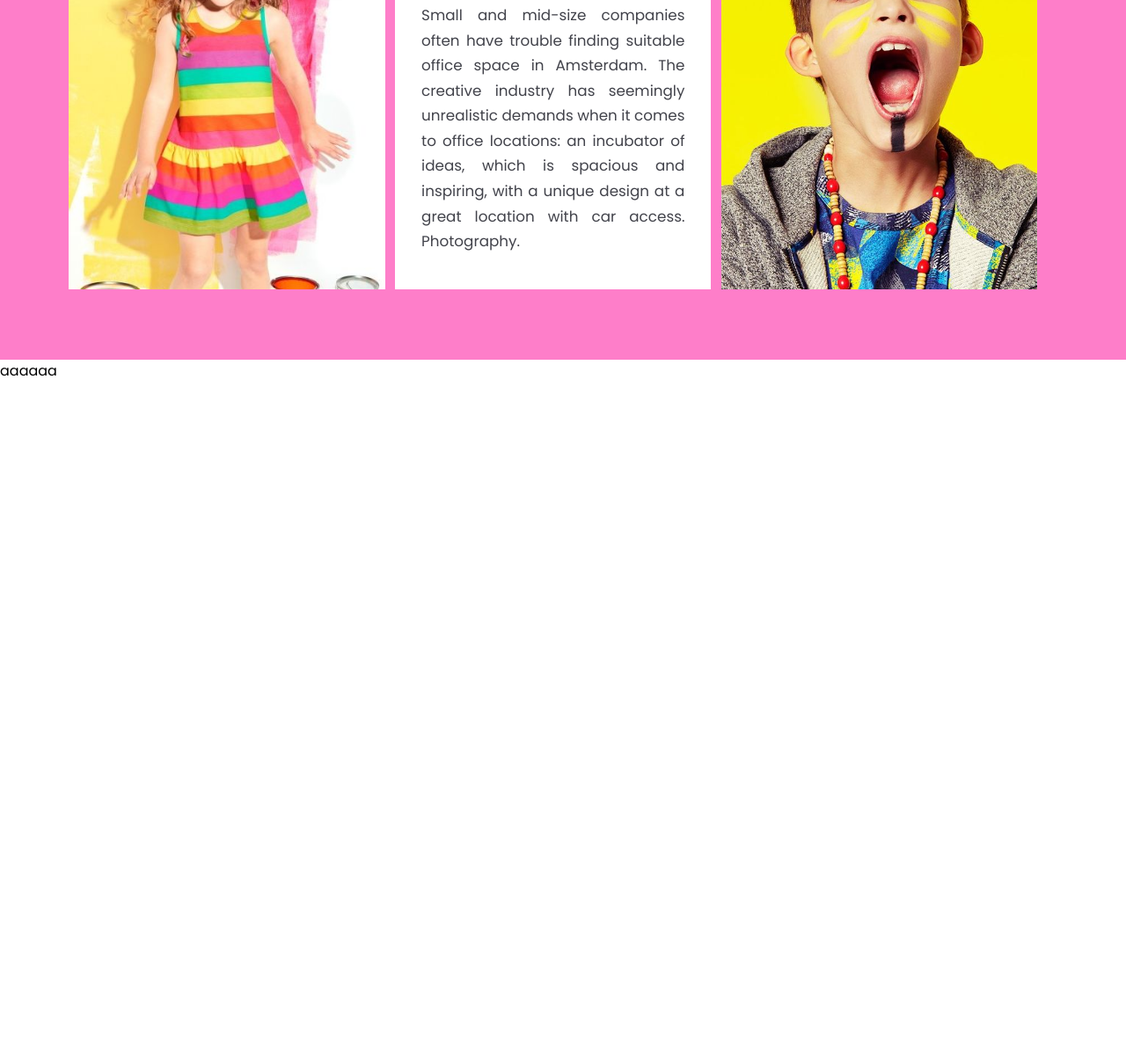
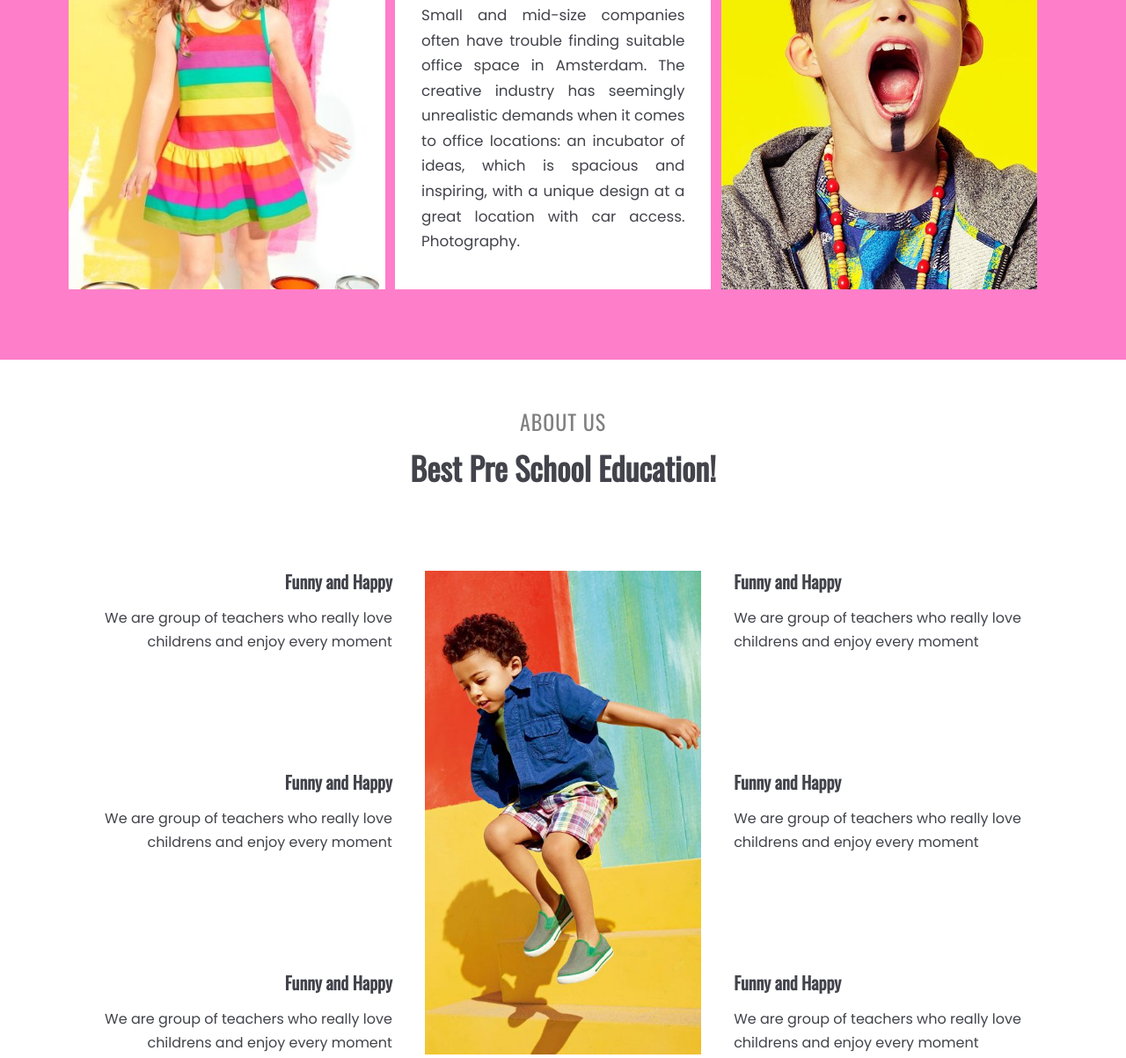
Before and after one commit to LuscaMath/education-practice, a plain HTML site: page index.html in a window 1280 px wide. Shown: the part 3708-4911 px from the top of the page at 88% size. Before the commit the page ends 4142 px from the top, so only its background shows below. Drawn offline with nearby package versions, Linux system fonts and the light colour scheme.

Commit message:
Add files via upload

```diff
--- a/css/estilo.css
+++ b/css/estilo.css
@@ -541,6 +541,93 @@
     background-position: center;
 }
 
+/*Segunda seção sobre*/
+
+.sobre-second {
+    width: 100%;
+    display: flex;
+    text-align: center;
+    flex-direction: column;
+    padding: 3.5rem 5rem 7rem 5rem;
+}
+
+.sobre-second-description {
+    margin-bottom: 6rem;
+}
+
+.sobre-second-description h4 {
+    font-family: 'Oswald', sans-serif;
+    color: #808080;
+    line-height: 1.2;
+    font-size: 1.5rem;
+    text-transform: uppercase;
+    letter-spacing: 1px;
+    font-weight: 300;
+}
+
+.sobre-second-description h2 {
+    font-family: 'Oswald', sans-serif;
+    color: #42434b;;
+    font-weight: 700;
+    line-height: 1.2;
+    font-size: 2.25rem;
+    margin-top: 1rem;
+}
+
+.sobre-second-content {
+    display: flex;
+    justify-content: space-around;
+    flex-wrap: wrap;
+}
+
+.text-content-first {
+    display: flex;
+    flex-direction: column;
+    text-align: right;
+    justify-content: space-between;
+    width: 31%;
+    height: 550px;
+}
+
+.sobre-second-img {
+    height: 550px;
+    width: 28%;
+    background-image: url(../imagens/imagem7.jpg);
+    background-size: cover;
+    background-position: center;
+}
+
+.text-content-second {
+    display: flex;
+    flex-direction: column;
+    text-align: left;
+    justify-content: space-between;
+    width: 31%;
+    height: 550px;
+}
+
+.text-content-items h3 {
+    font-family: 'Oswald', sans-serif;
+    font-weight: 700;
+    line-height: 1.2;
+    font-size: 1.25rem;
+    color: #42434b;
+    margin-bottom: 1rem;
+}
+
+.text-content-items p {
+    line-height: 1.7;
+    font-size: 1rem;
+    color: #42434b;
+}
+
+.testeee {
+    height: 500px;
+    background-color: #3db0f7;
+}
+
+
+
 
 
 
@@ -663,6 +750,29 @@
         width: 75%;
     }
 
+    .sobre-second-description {
+        margin-bottom: 1rem;
+    }
+
+    .sobre-second-content {
+        justify-content: center;
+    }
+
+    .text-content-first {
+        justify-content: space-evenly;
+        text-align: center;
+        width: 100%;
+    }
+
+    .sobre-second-img {
+        width: 80%;
+    }
+
+    .text-content-second {
+        justify-content: space-evenly;
+        text-align: center;
+        width: 100%;
+    }
 }
 
 @media (max-width: 596px) {
@@ -674,6 +784,10 @@
 
     .classInformation {
         padding: 2rem;
+    }
+
+    .sobre-second-img {
+        width: 90%;
     }
 
 }
@@ -738,6 +852,19 @@
         width: 90%;
     }
 
+    .sobre-second {
+        padding: 1rem;
+    }
+
+    .sobre-second-description h2 {
+        font-size: 1.8rem;
+    }
+
+    .sobre-second-img {
+        width: 280px;
+        height: 280px;
+    }
+
 
 }
 
--- a/index.html
+++ b/index.html
@@ -149,6 +149,49 @@
                         <div class="innovateCardImgSecond"></div>
                     </div>
                 </section><!--Fim da seção inovate-->
+
+                <section class="sobre-second">
+                    <div class="sobre-second-description">
+                        <h4>about Us</h4>
+                        <h2>Best Pre School Education! </h2>
+                    </div>
+                    <div class="sobre-second-content">
+
+                        <div class="text-content-first">
+                            <div class="text-content-items">
+                                <h3>Funny and Happy</h3>
+                                <p>We are group of teachers who really love childrens and enjoy every moment </p>
+                            </div>
+                            <div class="text-content-items">
+                                <h3>Funny and Happy</h3>
+                                <p>We are group of teachers who really love childrens and enjoy every moment </p>
+                            </div>
+                            <div class="text-content-items">
+                                <h3>Funny and Happy</h3>
+                                <p>We are group of teachers who really love childrens and enjoy every moment </p>
+                            </div>
+                        </div>
+
+                        <div class="sobre-second-img"></div>
+
+                        <div class="text-content-second">
+                            <div class="text-content-items">
+                                <h3>Funny and Happy</h3>
+                                <p>We are group of teachers who really love childrens and enjoy every moment </p>
+                            </div>
+                            <div class="text-content-items">
+                                <h3>Funny and Happy</h3>
+                                <p>We are group of teachers who really love childrens and enjoy every moment </p>
+                            </div>
+                            <div class="text-content-items">
+                                <h3>Funny and Happy</h3>
+                                <p>We are group of teachers who really love childrens and enjoy every moment </p>
+                            </div>
+                        </div>
+                </section><!--Fim da parte dois do sobre-->
+
+                <section class="testeee">
+                </section>
             </div><!--Fim do conteudo principal-->
 
             <footer>aaaaaa</footer>
```
Also changed, not shown: imagens/imagem7.jpg (added).
